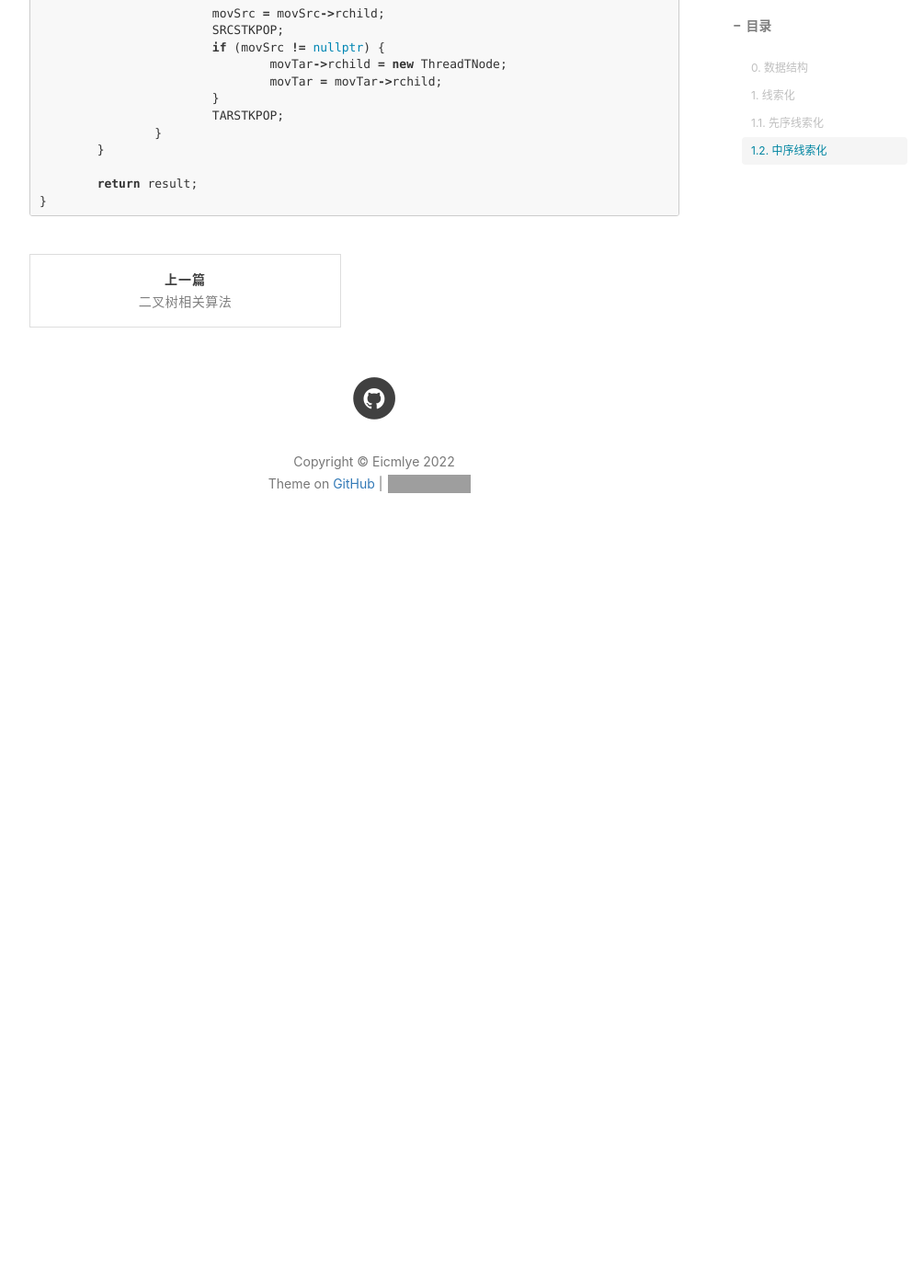
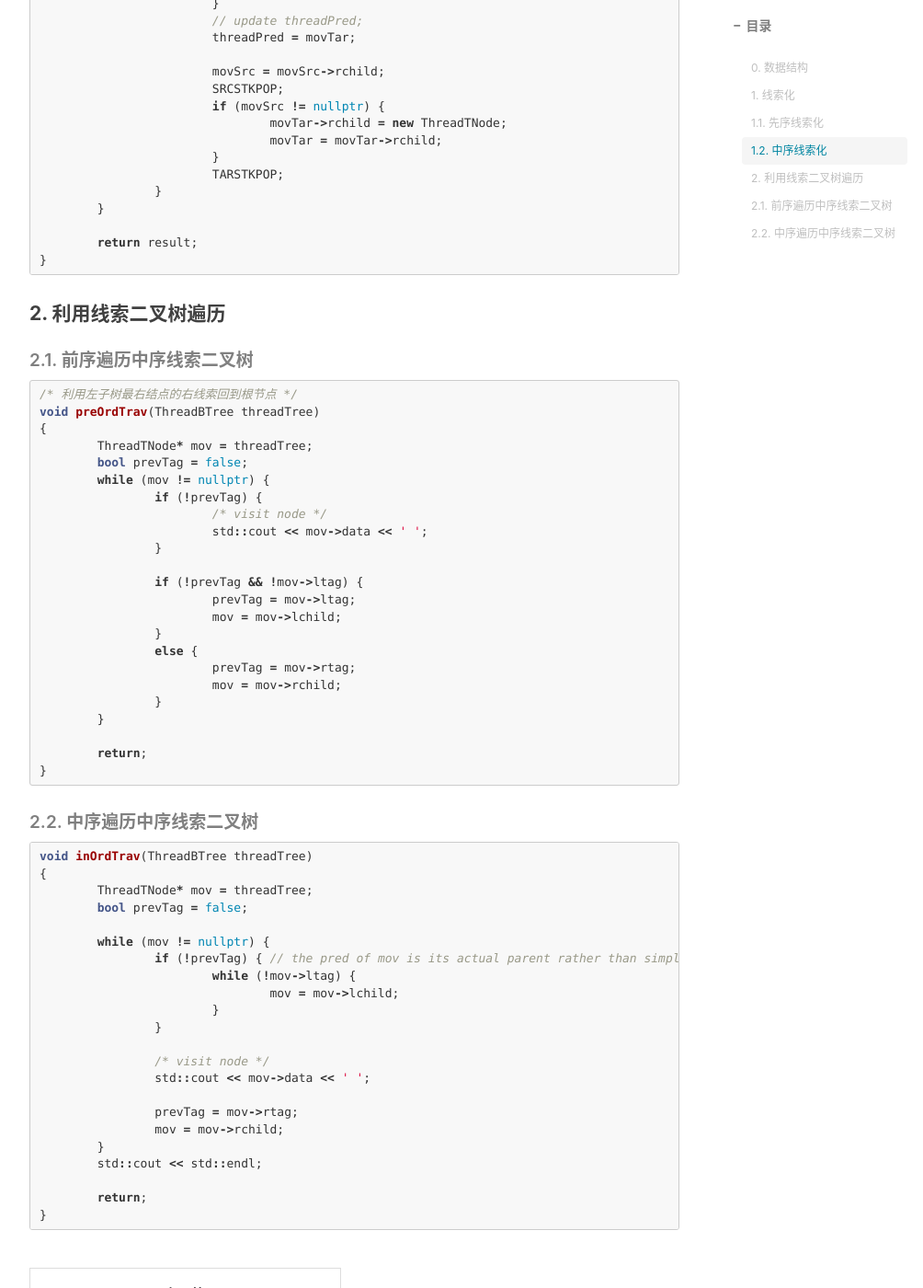
Before and after one commit to Eicmlye/Eicmlye.github.io, a Jekyll site: the page built from _posts/2022-08-28-tree-thread.md, in a window 1280 px wide and 1400 px high, scrolled down 3419 px. Shown: the whole window at 92% size, without its empty margins (233-1237 px from the left). Built offline with Jekyll 4.4.1, drawn with Linux system fonts in a browser that asks for light colours; nearby versions of some CDN libraries; comment, search, counter and statistics services are not loaded; before the commit the page ends 4049 px from its top, so only the background shows below that; some of the changed text lies outside the part shown; grey boxes are pictures that could not be loaded.

Commit message:
upd. threadtree trav.

````diff
--- a/_posts/2022-08-28-tree-thread.md
+++ b/_posts/2022-08-28-tree-thread.md
@@ -1,9 +1,9 @@
 ---
 layout:         post
 title:          "线索二叉树相关算法"
-subtitle:
+subtitle:   	"二叉树线索化及利用线索遍历二叉树"
 post-date:      2022-08-28
-update-date:    2022-08-29
+update-date:    2022-08-30
 author:         "Eicmlye"
 header-img:     "img/em-post/20220828-BiTreeThread.jpg"
 catalog:        true
@@ -23,8 +23,8 @@ typedef struct TreeNode {
 
 typedef struct ThreadTNode {
 	int data = 0;
-	bool ltag = false; // true if child is thread;
-	bool rtag = false; // true if child is thread;
+	bool ltag = false; // true if child is a thread;
+	bool rtag = false; // true if child is a thread;
 	ThreadTNode* lchild = nullptr;
 	ThreadTNode* rchild = nullptr;
 } ThreadTNode, * ThreadBTree;
@@ -113,7 +113,7 @@ ThreadBTree buildPreOrdThread(BiTree src)
 }
 ```
 
-#### 1.2. 中序线索化
+##### 1.2. 中序线索化
 
 ```cpp
 ThreadBTree buildInOrdThread(BiTree src)
@@ -196,3 +196,60 @@ ThreadBTree buildInOrdThread(BiTree src)
 	return result;
 }
 ```
+
+#### 2. 利用线索二叉树遍历
+
+##### 2.1. 前序遍历中序线索二叉树
+
+```cpp
+/* 利用左子树最右结点的右线索回到根节点 */
+void preOrdTrav(ThreadBTree threadTree)
+{
+	ThreadTNode* mov = threadTree;
+	bool prevTag = false;
+	while (mov != nullptr) {
+		if (!prevTag) {
+			/* visit node */
+			std::cout << mov->data << ' ';
+		}
+
+		if (!prevTag && !mov->ltag) {
+			prevTag = mov->ltag;
+			mov = mov->lchild;
+		}
+		else {
+			prevTag = mov->rtag;
+			mov = mov->rchild;
+		}
+	}
+
+	return;
+}
+```
+
+##### 2.2. 中序遍历中序线索二叉树
+
+```cpp
+void inOrdTrav(ThreadBTree threadTree)
+{
+	ThreadTNode* mov = threadTree;
+	bool prevTag = false;
+
+	while (mov != nullptr) {
+		if (!prevTag) { // the pred of mov is its actual parent rather than simply a thread predecessor;
+			while (!mov->ltag) {
+				mov = mov->lchild;
+			}
+		}
+
+		/* visit node */
+		std::cout << mov->data << ' ';
+
+		prevTag = mov->rtag;
+		mov = mov->rchild;
+	}
+	std::cout << std::endl;
+
+	return;
+}
+```
````
